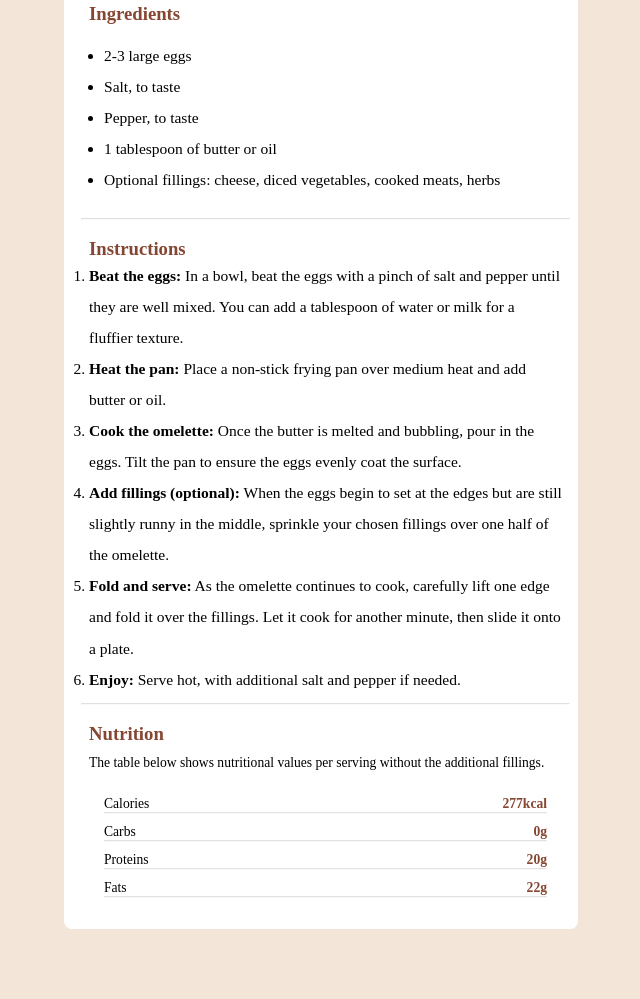
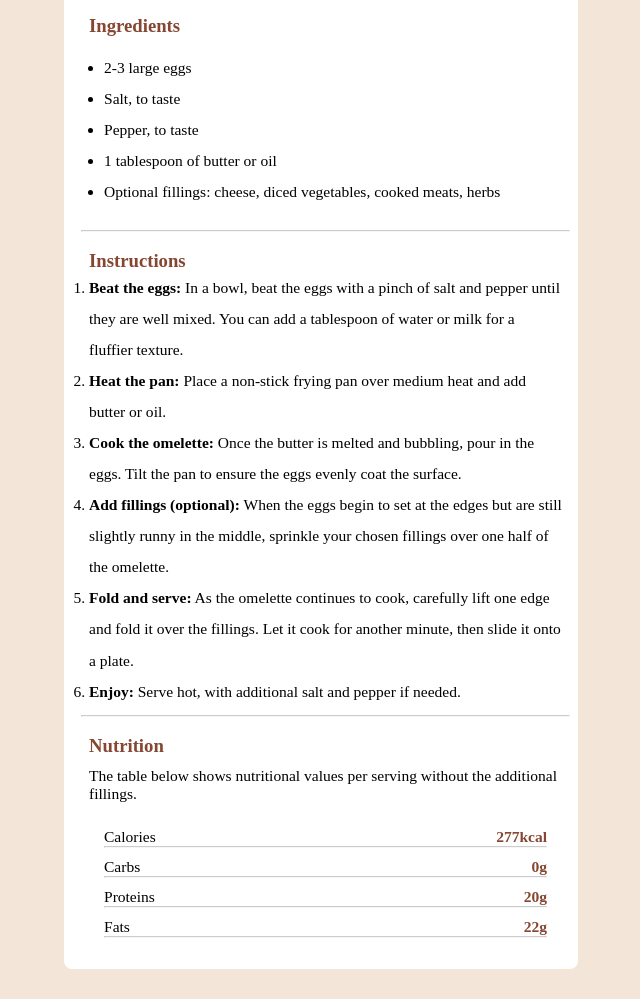
Before and after one commit to ashharabdullah/Project-1, a plain HTML site: page index.html in a window 1280 px wide. Shown: the part 460-1459 px from the top of the page, without its empty margins (319-959 px from the left). Before the commit the page ends 1419 px from the top, so only its background shows below. Drawn offline with Linux system fonts and the light colour scheme.

Commit message:
Update style.css

```diff
--- a/style.css
+++ b/style.css
@@ -16,8 +16,8 @@ body {
         width: 514px;
         margin-top: 30px;
         margin-bottom: 30px;
+        padding-top: 12px;
         padding-left: 9px;
-
 }
 img {
         width: 483px;
@@ -33,8 +33,6 @@ img {
         margin-top: 10px;
         background-color: hsl(324, 45%, 91%);
         border-radius: 8px;
-
-
 }
 .prepare-box {
         padding: 15px 20px 13px 30px;
@@ -63,10 +61,10 @@ li {
 }
 .instructions {
         padding: 15px;
-        line-height: 1.4;
+        line-height: 1.0;
 }
 hr {
-    opacity: 0.3;
+    opacity: 0.5;
 }
 .nutrition {
         margin-top: 10px;
@@ -74,7 +72,7 @@ hr {
 }
 p {
         margin-top: 10px;
-        font-size: 0.85rem;
+        font-size: 0.97rem;
 }
 .nutritions {
         padding: 15px;
```
